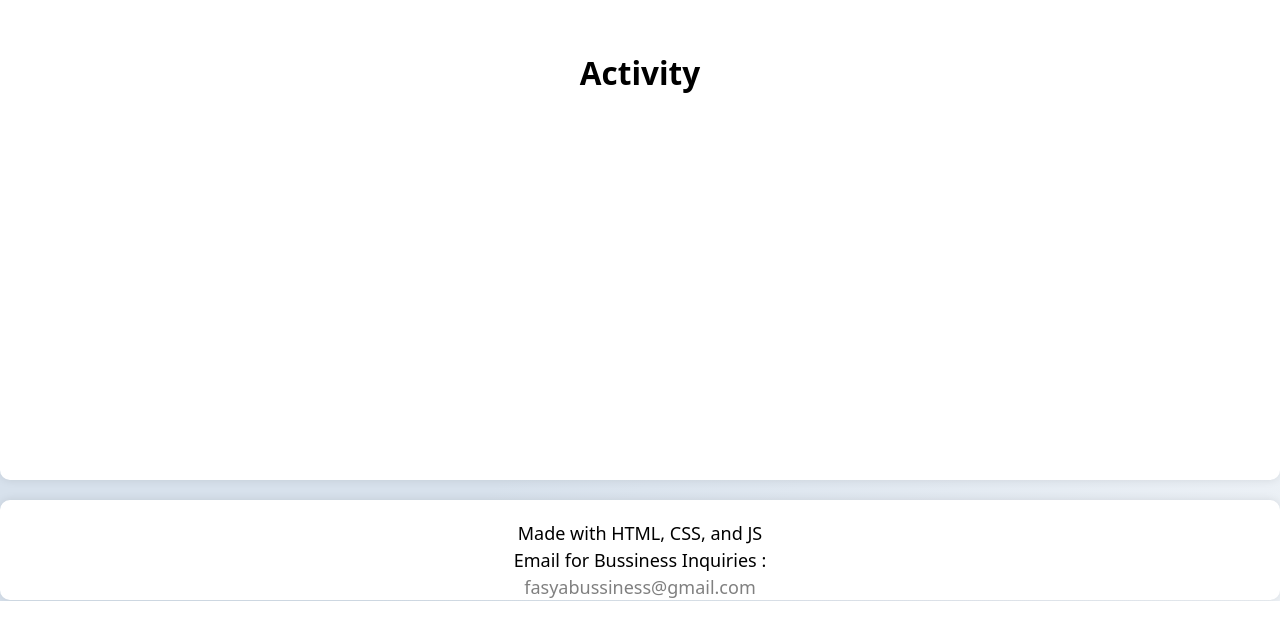
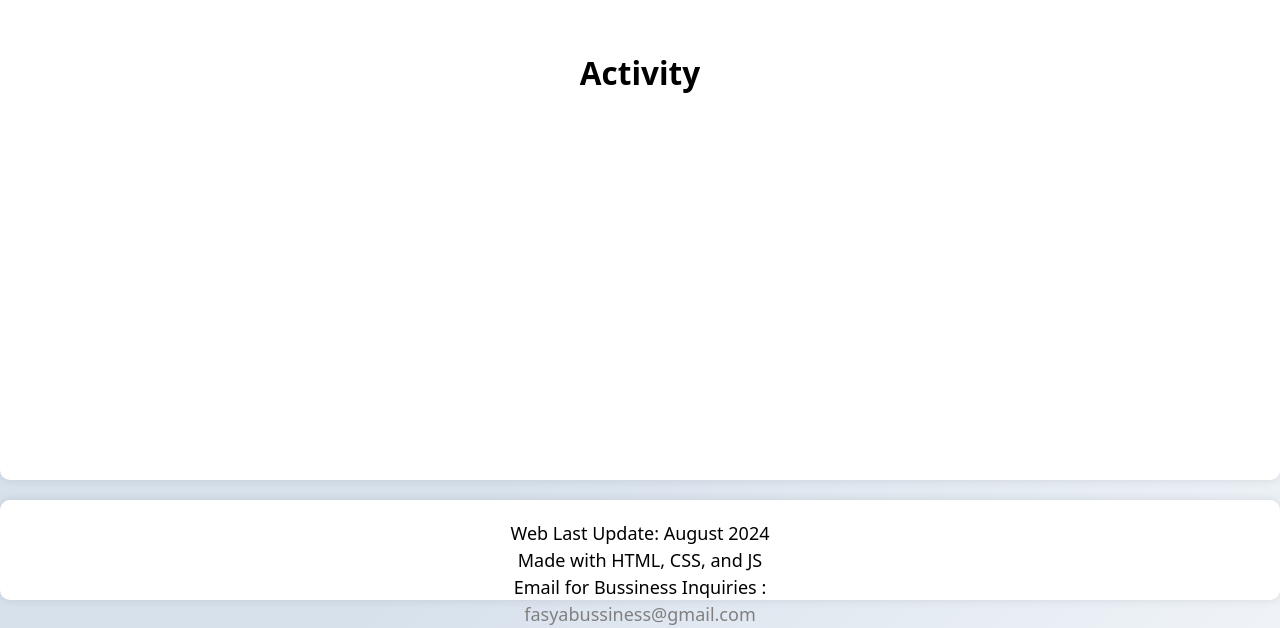
Before and after one commit to adhiya-r/personal-web, a plain HTML site: page index.html in a window 1280 px wide. Shown: the part 1960-2588 px from the top of the page. Before the commit the page ends 2561 px from the top, so only its background shows below. Drawn offline with nearby package versions, Linux system fonts and the light colour scheme.

Commit message:
Update index.html
Added last update date of the web at the footer

```diff
--- a/index.html
+++ b/index.html
@@ -115,6 +115,7 @@
         </section>
     </main>
     <footer>
+        <p>Web Last Update: August 2024</p>
         <p>Made with HTML, CSS, and JS</p>
         <p>Email for Bussiness Inquiries :</p>
         <p><a href="mailto: fasyabussiness@gmail.com">fasyabussiness@gmail.com</a></p>
```
